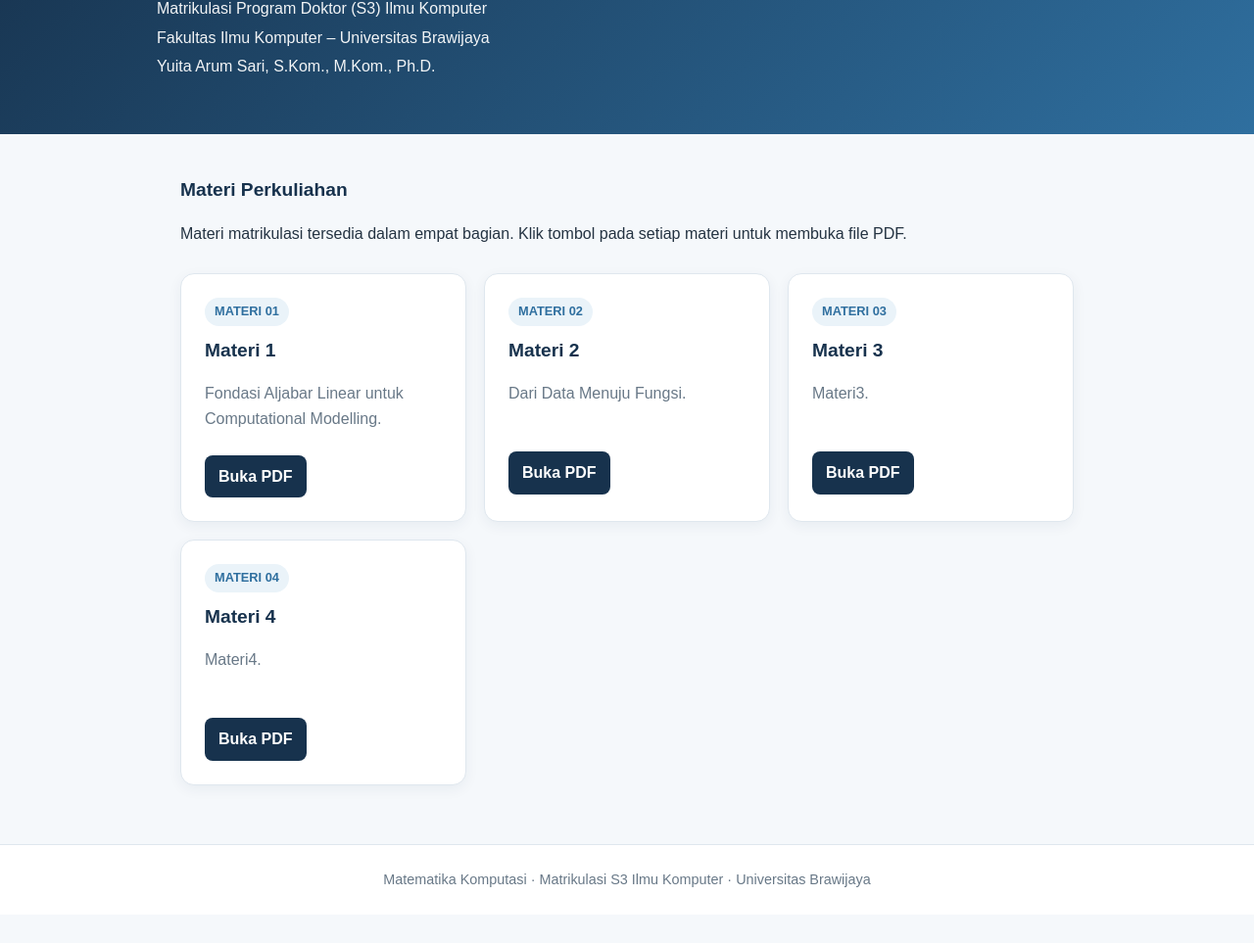
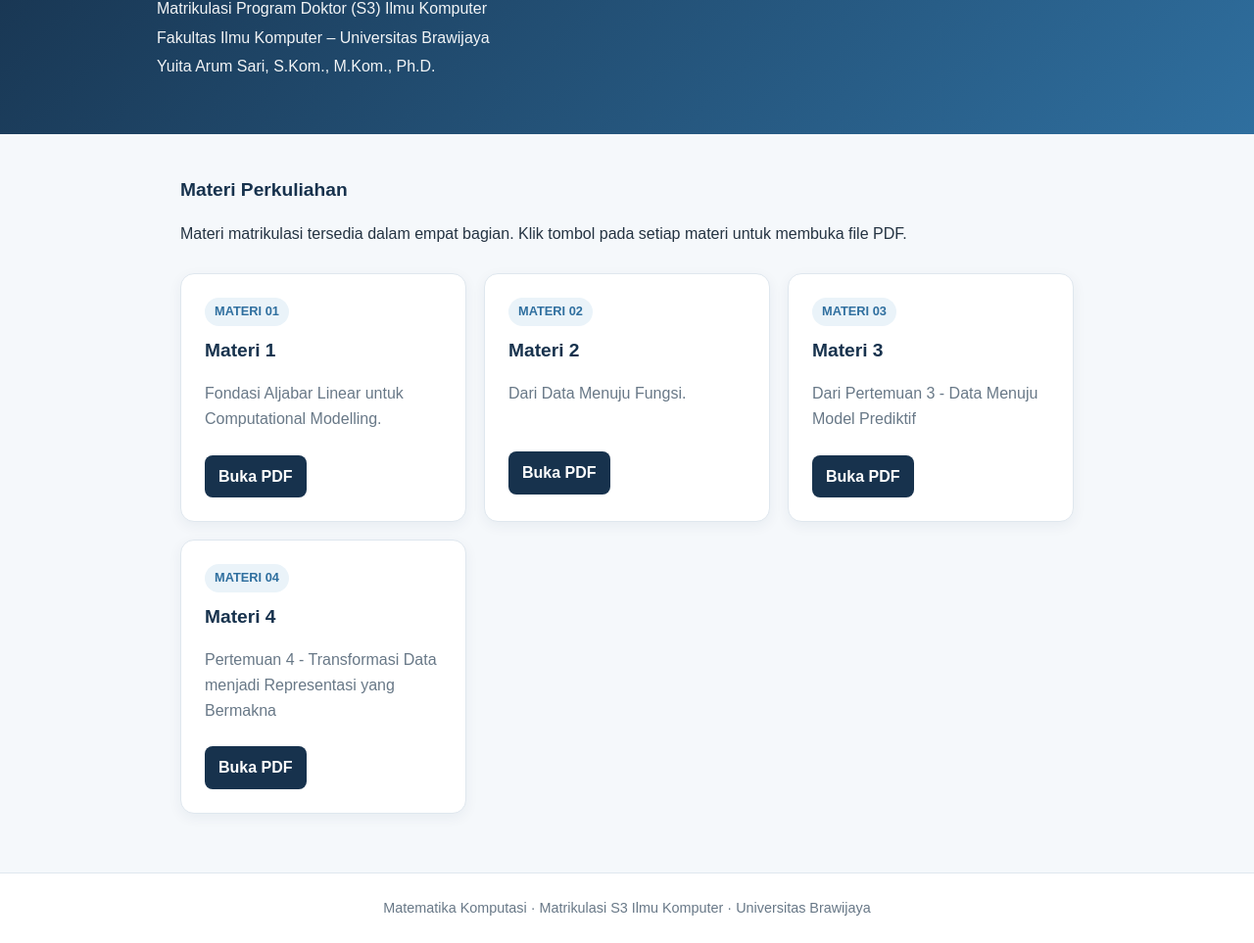
Before and after one commit to yuita-as/matematika-komputasi-matrikulasi-s3, a plain HTML site: page index.html in a window 1280 px wide. Shown: the part 136-1099 px from the top of the page at 98% size. Before the commit the page ends 1070 px from the top, so only its background shows below. Drawn offline with Linux system fonts and the light colour scheme.

Commit message:
Update content for Materi 3 and Materi 4

```diff
--- a/index.html
+++ b/index.html
@@ -82,14 +82,14 @@
     <article class="card">
       <span class="num">MATERI 03</span>
       <h2>Materi 3</h2>
-      <p>Materi3.</p>
+      <p>Dari Pertemuan 3 - Data Menuju Model Prediktif </p>
       <a class="btn" href="materi/materi-03.pdf" target="_blank">Buka PDF</a>
     </article>
 
     <article class="card">
       <span class="num">MATERI 04</span>
       <h2>Materi 4</h2>
-      <p>Materi4.</p>
+      <p>Pertemuan 4 - Transformasi Data menjadi Representasi yang Bermakna </p>
       <a class="btn" href="materi/materi-04.pdf" target="_blank">Buka PDF</a>
     </article>
   </section>
```
